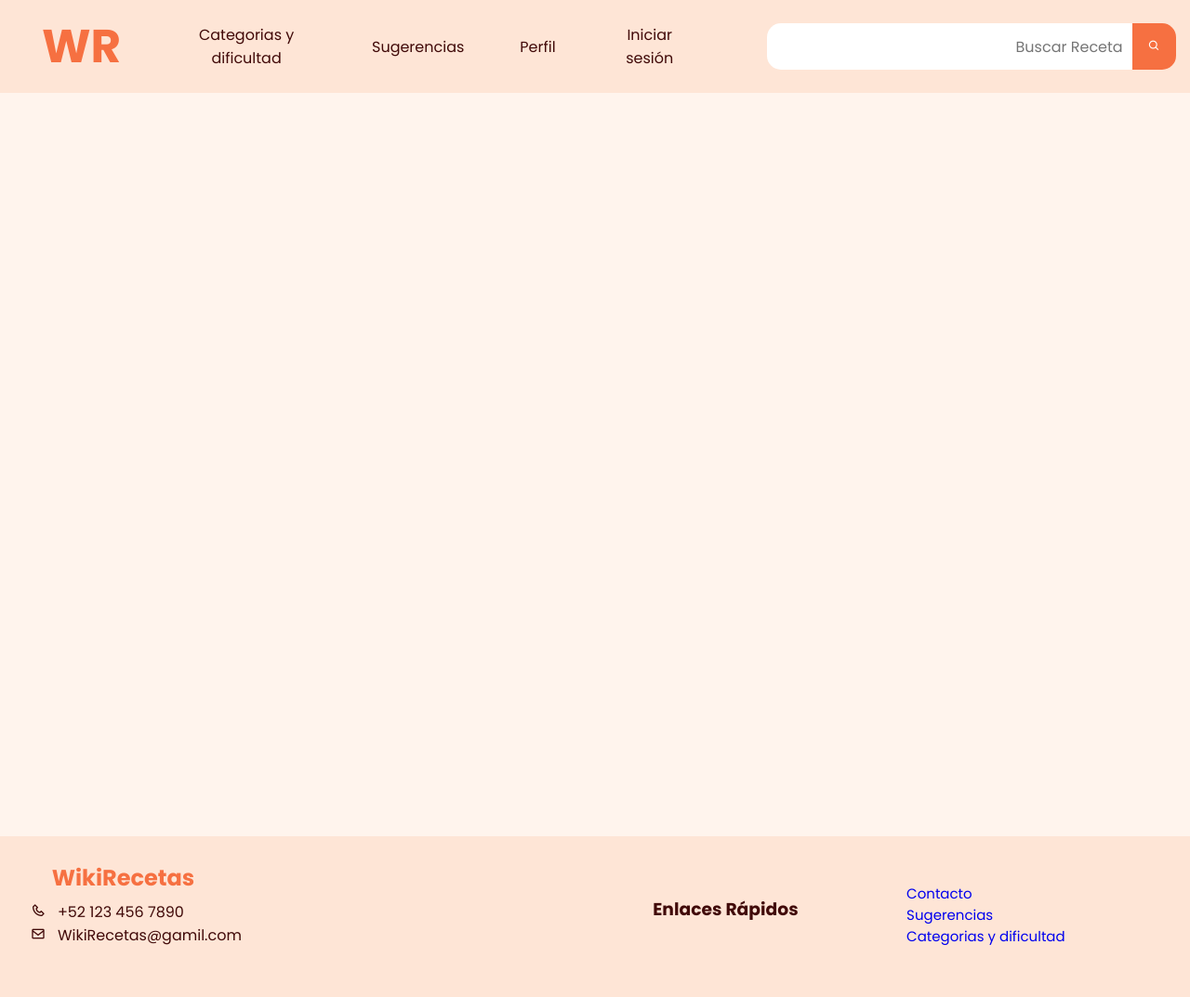
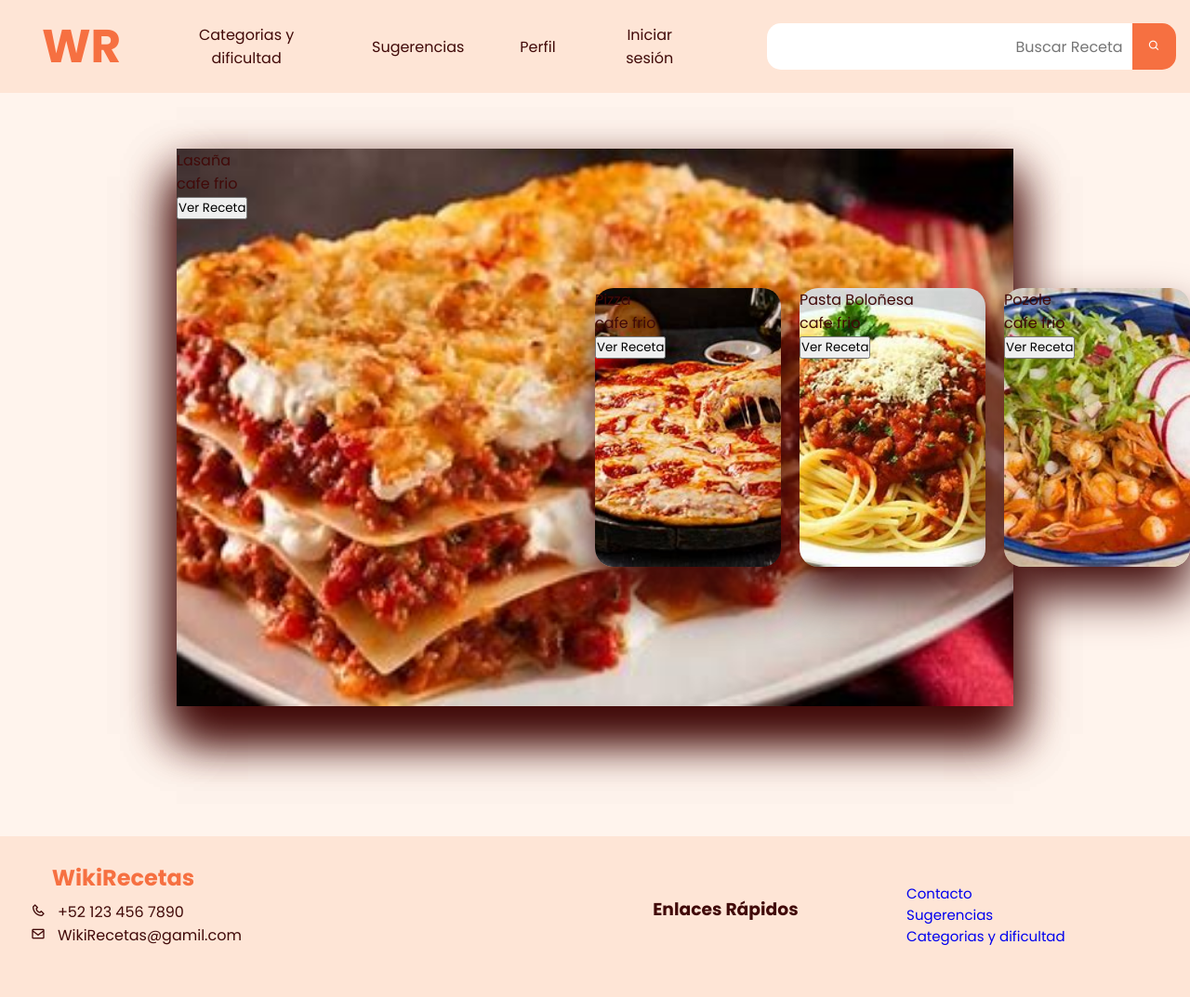
Before and after one commit to Misael-Barajas/WikiRecetas, a Flask app: page / in a window 1280 px wide. Shown: the whole page at 93% size. Run offline with Flask 3, Linux system fonts and the light colour scheme.

Commit message:
carrusel de imagenes

```diff
--- a/static/style.css
+++ b/static/style.css
@@ -423,3 +423,87 @@ main {
   transform: translate(180%, -50%);
   font-size: 15px;
 }
+
+.container{
+  position: absolute;
+  top: 50%;
+  left: 50%;
+  transform: translate(-50%, -40%);
+  width: 1000px;
+  height: 600px;
+  background: var(--cardColor);
+  box-shadow: 0 30px 50px var(--cardColor);
+}
+
+.container .slide .item{
+  position: absolute;
+  top: 50%;
+  width: 200px;
+  height: 300px;
+  transform: translate(0, -50%);
+  border-radius: 20px;
+  box-shadow: 0 30px 50px var(--textColor);
+  background-position: 50% 50%;
+  background-size: cover;
+  display: inline-block;
+  transition: 0.5s;
+}
+
+.slide .item:nth-child(1),
+.slide .item:nth-child(2){
+  top: 0;
+  left: 0;
+  transform: translate(0, 0);
+  border-radius: 0;
+  width: 100%;
+  height: 100%;
+}
+.slide .item:nth-child(2) .content{
+  display: block;
+}
+
+.slide .item:nth-child(3){
+  left: 50%;
+}
+
+.slide .item:nth-child(4){
+  left: calc(50% + 220px);
+}
+
+.slide .item:nth-child(5){
+  left: calc(50% + 440px);
+}
+
+.slide .item:nth-child(n + 6){
+  left: calc(50% + 440px);
+  opacity: 0;
+}
+
+.item .content{
+  position: absolute;
+  top: 50%;
+  width: 300%;
+  left: 100px;
+  text-align: left;
+  color: var(--backgroundColor);
+  transform: translate(0, -50%);
+  font-family: system-ui;
+  display: none;
+}
+
+.content .name{
+  font-size: 40px;
+  text-transform: uppercase;
+  font-weight: bold;
+}
+
+.content .des{
+  margin-top: 10px;
+  margin-bottom: 20px;
+}
+
+.content button{
+  padding: 10px 20px;
+  border: none;
+  cursor: pointer;
+}
--- a/templates/base.html
+++ b/templates/base.html
@@ -23,6 +23,40 @@
         <input type="text" placeholder="Buscar Receta">
         <button><i class="bx bx-search"></i></button>
     </ul>
+    <div class="container">
+        <div class="slide">
+            <div class="item" style="background-image: url(./static/img1.jpg);">
+                <div class="name">Cafe de capuchino</div>
+                <div class="des">cafe frio</div>
+                <button>Ver Receta</button>
+            </div>
+            <div class="item" style="background-image: url(./static/img2.jpg);">
+                <div class="name">Lasaña</div>
+                <div class="des">cafe frio</div>
+                <button>Ver Receta</button>
+            </div>
+            <div class="item" style="background-image: url(./static/img3.jpg);">
+                <div class="name">Pizza</div>
+                <div class="des">cafe frio</div>
+                <button>Ver Receta</button>
+            </div>
+            <div class="item" style="background-image: url(./static/img4.jpg);">
+                <div class="name">Pasta Boloñesa</div>
+                <div class="des">cafe frio</div>
+                <button>Ver Receta</button>
+            </div>
+            <div class="item" style="background-image: url(./static/img5.jpg);">
+                <div class="name">Pozole</div>
+                <div class="des">cafe frio</div>
+                <button>Ver Receta</button>
+            </div>
+            <div class="item" style="background-image: url(./static/img6.jpg);">
+                <div class="name">Sushi</div>
+                <div class="des">cafe frio</div>
+                <button>Ver Receta</button>
+            </div>
+        </div>
+    </div>
     {% block content %}
 
     {% endblock %}
```
Also changed, not shown: static/img1.jpg (added), static/img2.jpg (added), static/img3.jpg (added), static/img4.jpg (added), static/img5.jpg (added), static/img6.jpg (added).
